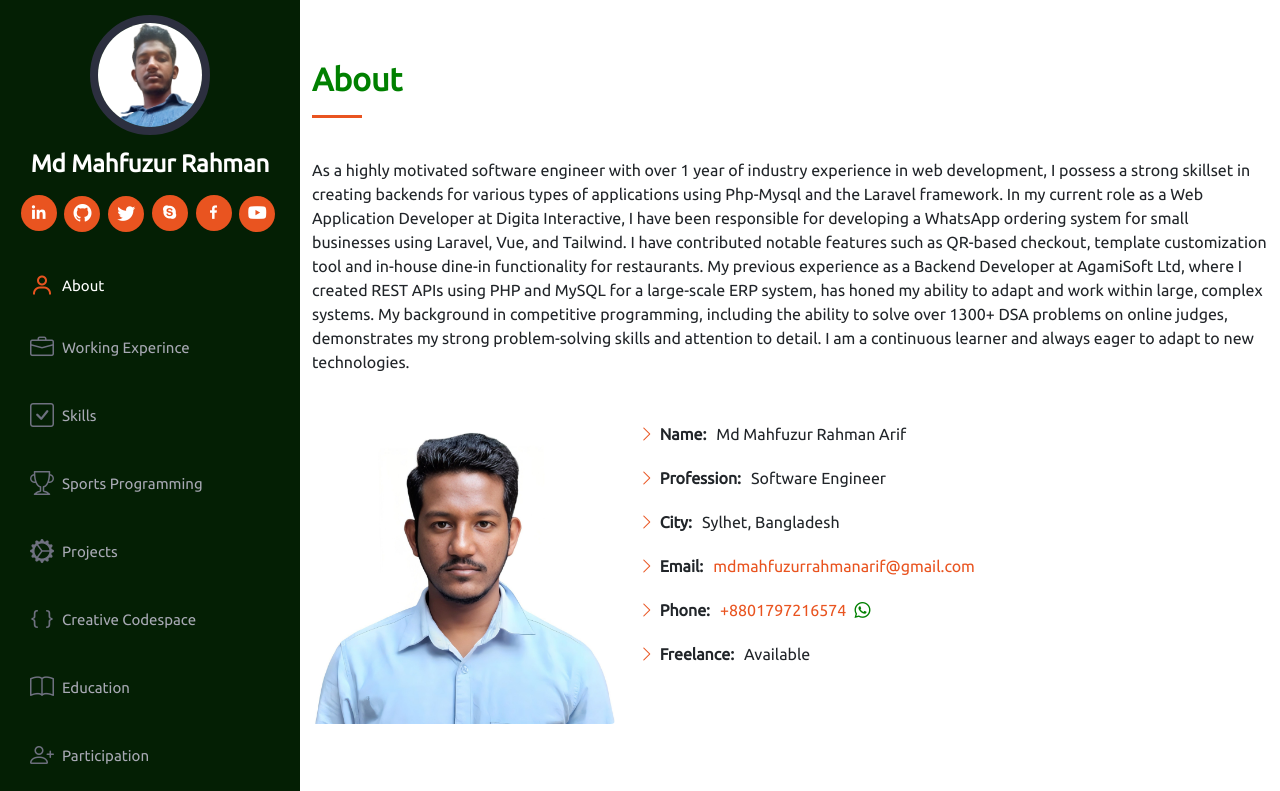
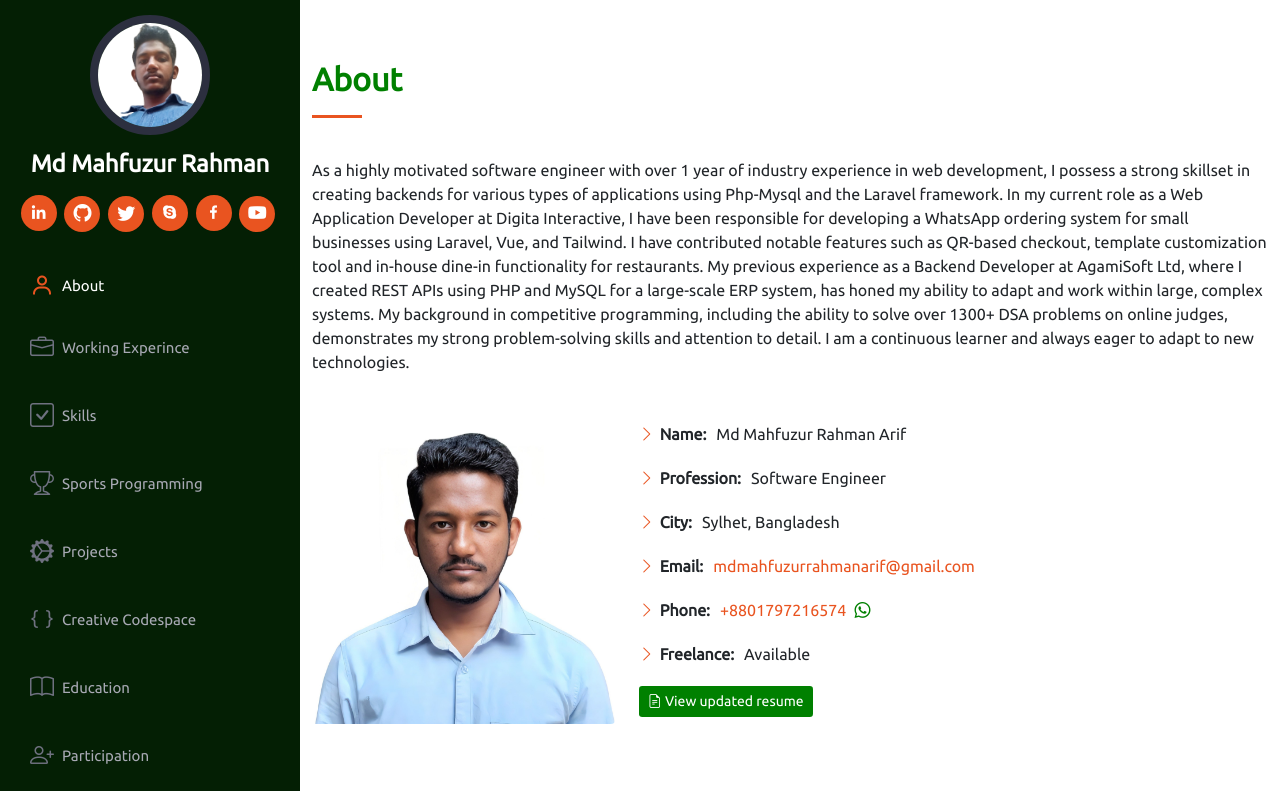
Before and after one commit to mahfuzurrahman98/mahfuzurrahman98.github.io, a plain HTML site: page index.html in a window 1280 px wide. Shown: the top 791 px of the page. Drawn offline with Linux system fonts and the light colour scheme.

Commit message:
resume added

```diff
--- a/assets/css/style.css
+++ b/assets/css/style.css
@@ -1124,3 +1124,28 @@ section {
 	width: 100%;
 	height: 100%;
 }
+
+.btn-yaru {
+	background-color: #e95420;
+	color: #fff;
+}
+
+.btn-yaru:hover {
+	background-color: green;
+	color: #fff;
+}
+
+.btn-yaru:focus {
+	background-color: green;
+	color: #fff;
+}
+
+.btn-yaru:active {
+	background-color: green;
+	color: #fff;
+}
+
+.btn-yaru:link {
+	background-color: green;
+	color: #fff;
+}
--- a/index.html
+++ b/index.html
@@ -153,6 +153,12 @@
               </li>
               <li><i class="bi bi-chevron-right"></i> <strong>Freelance:</strong> <span>Available</span></li>
             </ul>
+            <div class="mt-3">
+              <a class="btn btn-yaru btn-sm" href="https://drive.google.com/uc?id=15vWSY9hfHm6DmOoj2p53Jg1T0UzWGqLa" target="_blank">
+                <i class="bi bi-file-earmark-text"></i>
+                <span>View updated resume</span>
+              </a>
+            </div>
           </div>
         </div>
       </div>
```
